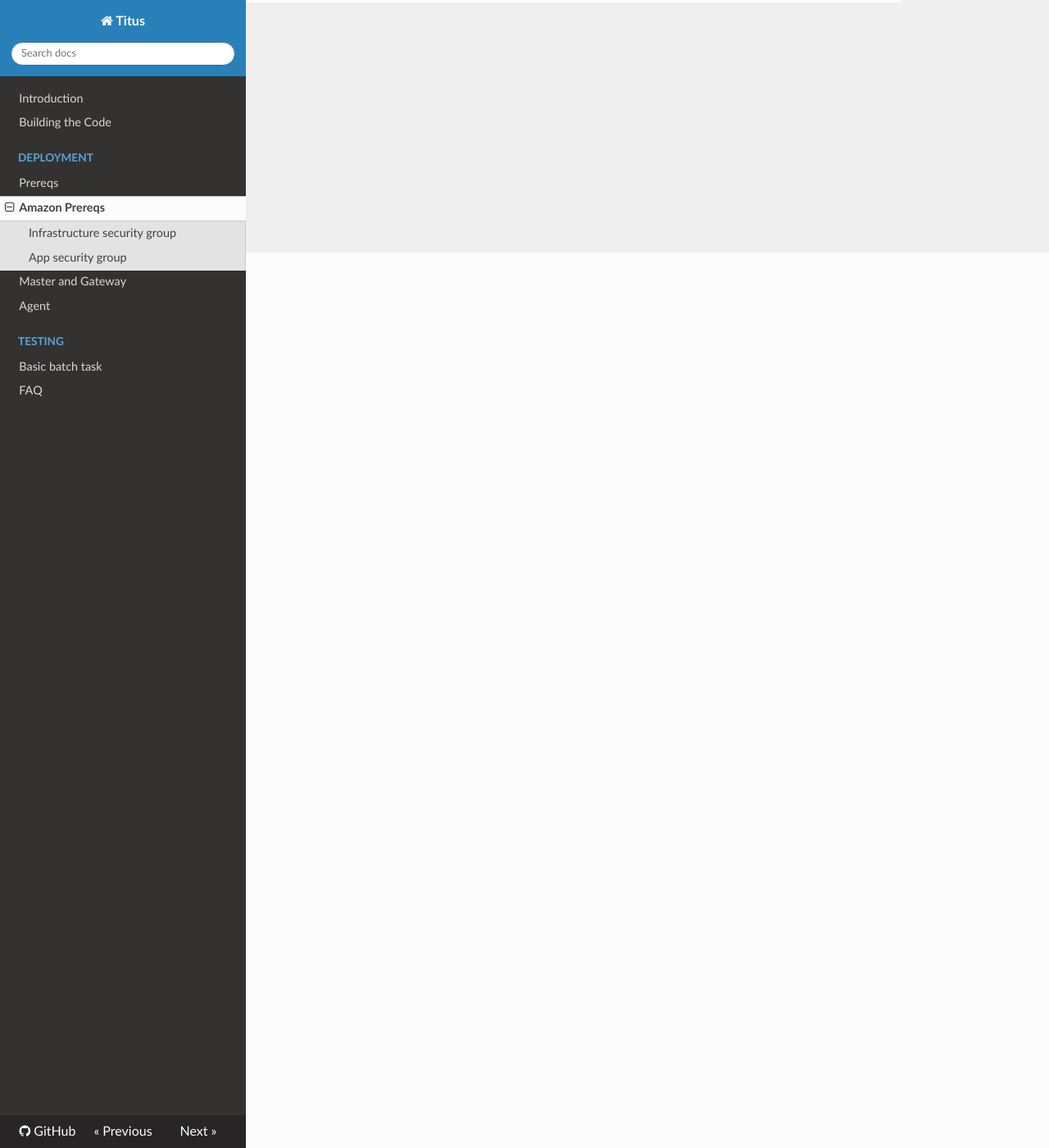
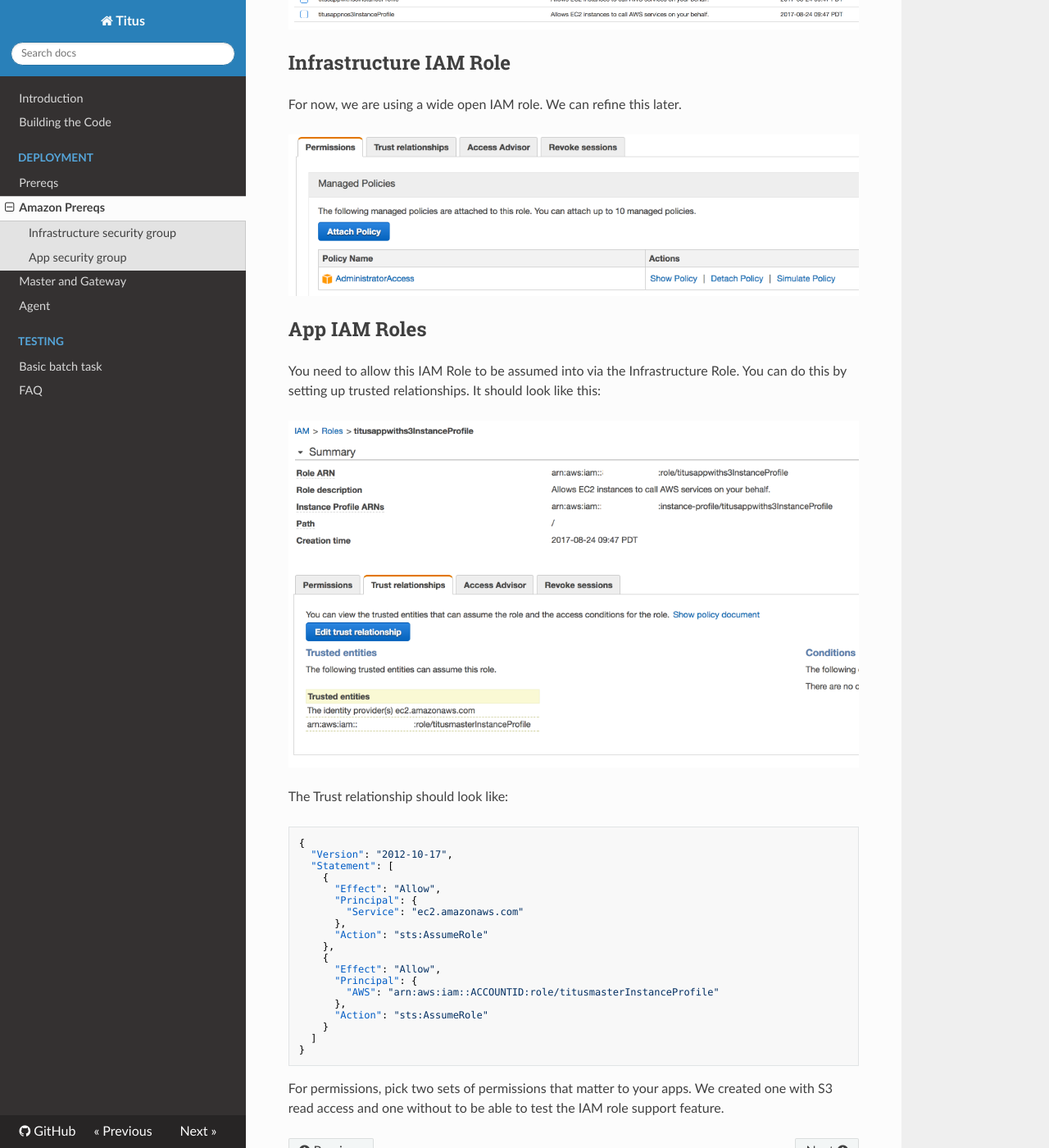
Before and after one commit to Netflix/titus, an MkDocs documentation site: the page built from docs/docs/install/prereqs-amazon.md, in a window 1280 px wide and 1400 px high, scrolled down 1092 px. Shown: the whole window at 82% size. Built offline with MkDocs 1.6.1, drawn with Linux system fonts in a browser that asks for light colours; nearby versions of some CDN libraries; old or Windows-style settings are respelled for this version of MkDocs; some of the changed text lies outside the part shown.

Commit message:
add iam role info

````diff
--- a/docs/docs/install/prereqs-amazon.md
+++ b/docs/docs/install/prereqs-amazon.md
@@ -27,3 +27,48 @@
 - Up to your application needs
 
 # Creating IAM Roles
+
+Three IAM roles are needed. We are naming them `titusmasterInstanceProfile' and 'titusappwiths3InstanceProfile'
+and 'titusappnos3InstanceProfile'.
+
+<img src="../../images/iamroles.png" />
+
+## Infrastructure IAM Role
+
+For now, we are using a wide open IAM role. We can refine this later.
+
+<img src="../../images/titusmasterinstanceprofilepolicy.png" />
+
+## App IAM Roles
+
+You need to allow this IAM Role to be assumed into via the Infrastructure Role. You can do this by setting
+up trusted relationships. It should look like this:
+
+<img src="../../images/titusappinstanceprofile-trust.png" />
+
+The Trust relationship should look like:
+
+```
+{
+  "Version": "2012-10-17",
+  "Statement": [
+    {
+      "Effect": "Allow",
+      "Principal": {
+        "Service": "ec2.amazonaws.com"
+      },
+      "Action": "sts:AssumeRole"
+    },
+    {
+      "Effect": "Allow",
+      "Principal": {
+        "AWS": "arn:aws:iam::ACCOUNTID:role/titusmasterInstanceProfile"
+      },
+      "Action": "sts:AssumeRole"
+    }
+  ]
+}
+```
+
+For permissions, pick two sets of permissions that matter to your apps. We created one with S3 read access
+and one without to be able to test the IAM role support feature.
````
Also changed, not shown: docs/docs/images/iamroles.png (added), docs/docs/images/titusappinstanceprofile-trust.png (added), docs/docs/images/titusmasterinstanceprofilepolicy.png (added).
